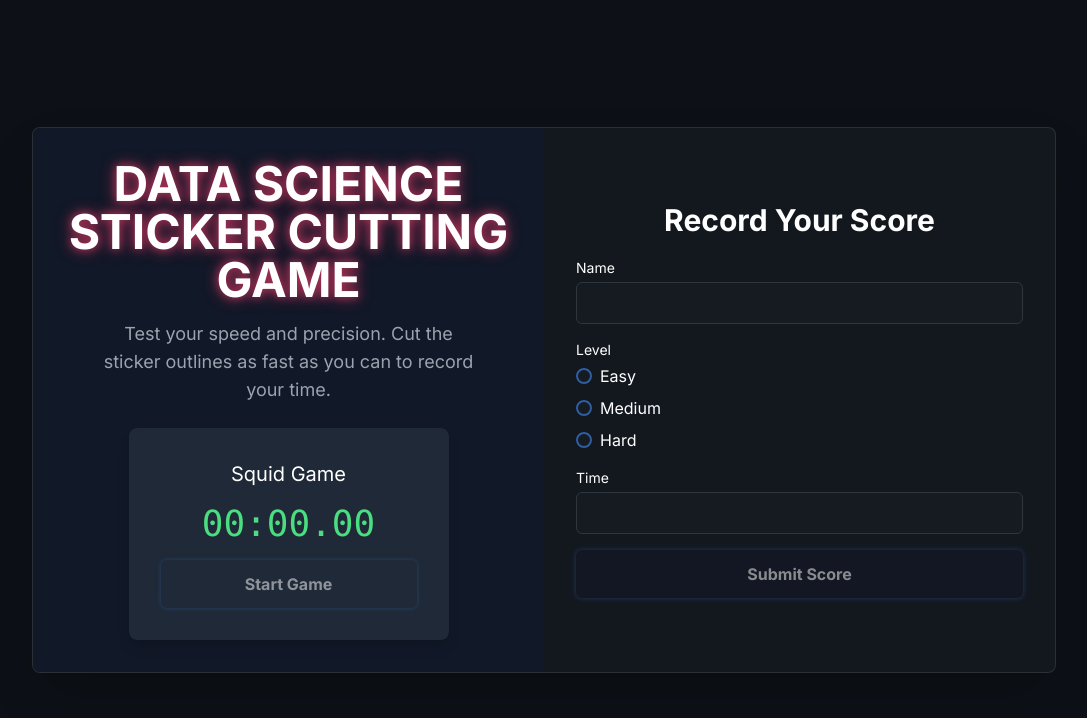
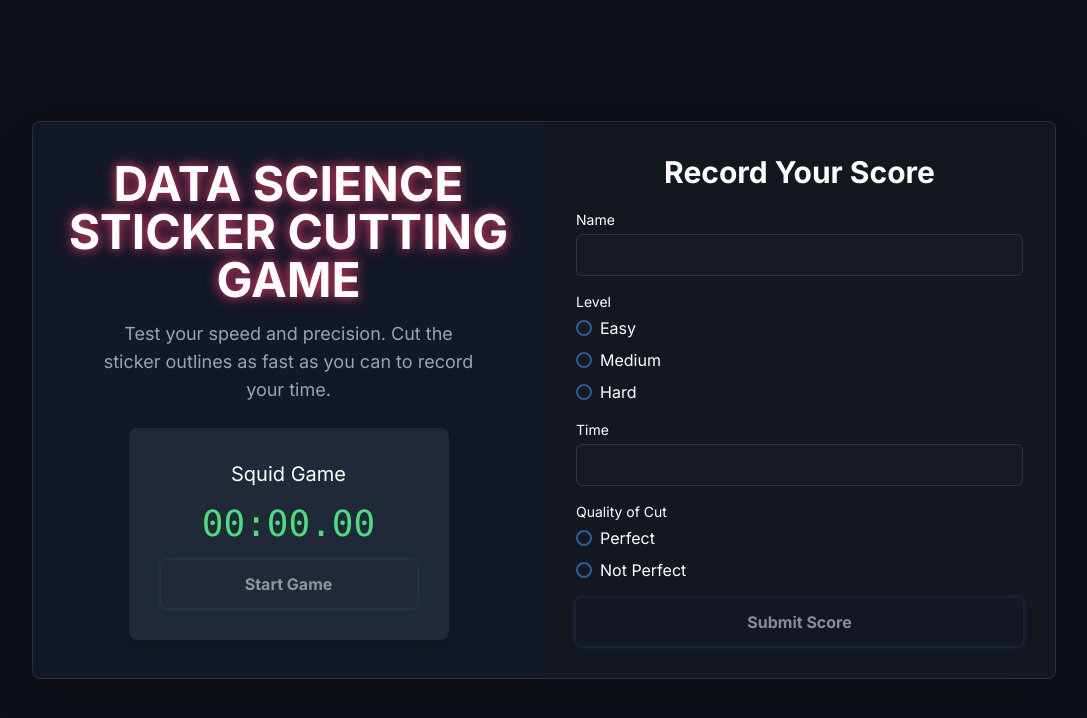
Before and after one commit to anzonathan/UCU-DSA-Sticker-Game, a plain HTML site: page index.html in a window 1280 px wide. Shown: the whole page, without its empty margins (96-1183 px from the left). Drawn offline with nearby package versions, Linux system fonts and the light colour scheme.

Commit message:
Add: Field

```diff
--- a/index.html
+++ b/index.html
@@ -168,6 +168,21 @@
                         </div>
                     </fieldset>
 
+                    <!-- Qulity Cut-->
+                    <fieldset>
+                        <legend class="block text-sm font-medium mb-1">Quality of Cut</legend>
+                        <div class="form-group space-y-2">
+                            <label>
+                                <input type="radio" name="entry.771121360" value="Perfect" required>
+                                Perfect
+                            </label>
+                            <label>
+                                <input type="radio" name="entry.771121360" value="Not Perfect" required>
+                                Not Perfect
+                            </label>
+                        </div>
+                    </fieldset>
+
                     <!-- Hidden fields required for Google Forms -->
                     <input type="hidden" name="fvv" value="1">
                     <input type="hidden" name="fbzx" value="6419222154304233445">
```
